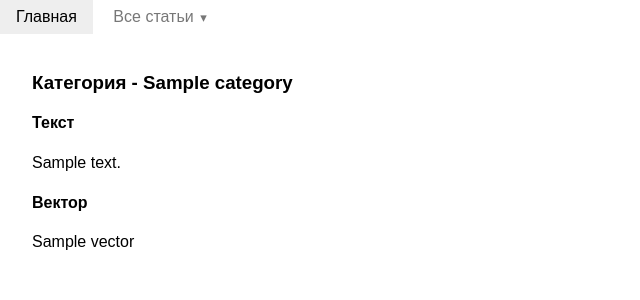
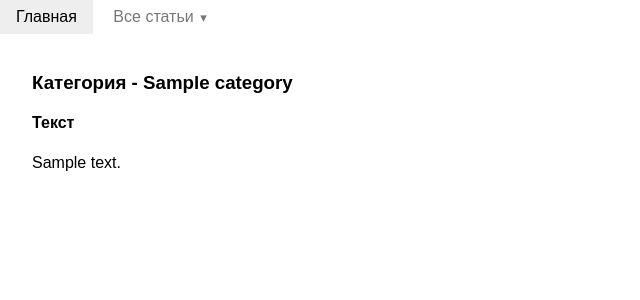
Before and after one commit to VolkovaMaiya/TextsClassificator, a Flask app: template web/templates/classifier.html in a window 1280 px wide. Shown: the top 300 px of the page, without its empty margins (0-640 px from the left). Run offline with Flask 2, Linux system fonts and the light colour scheme; the template is opened without the code that fills it: most values are stand-ins (such as "Sample title", 1, 10 or a date in 2020); some libraries are stand-ins or nearby versions.

Commit message:
Update classifier.html

```diff
--- a/web/templates/classifier.html
+++ b/web/templates/classifier.html
@@ -49,8 +49,6 @@
       <h4>Текст</h4>
       {{ article.text }}
 
-      <h4>Вектор</h4>
-      {{ article.vector }}
     </div>
 
   </body>
```
